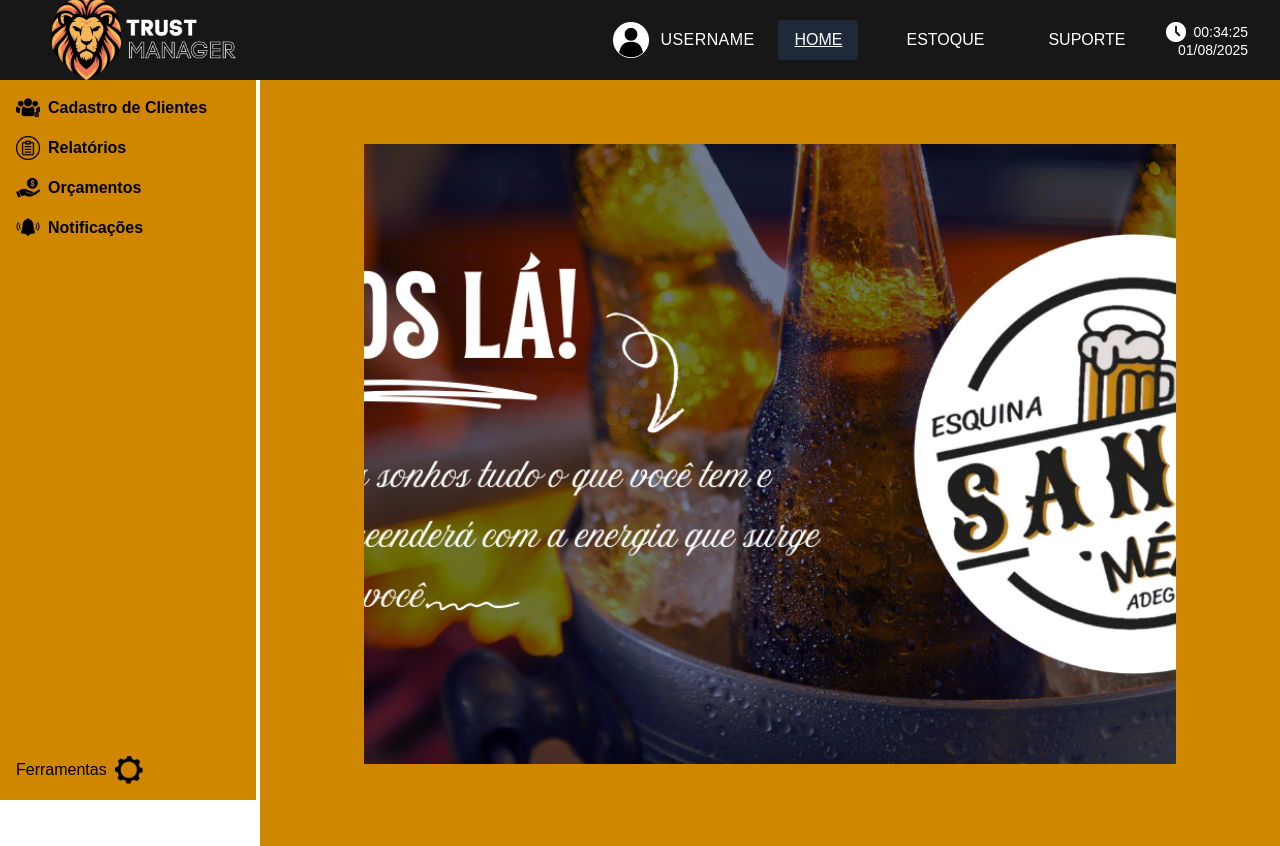
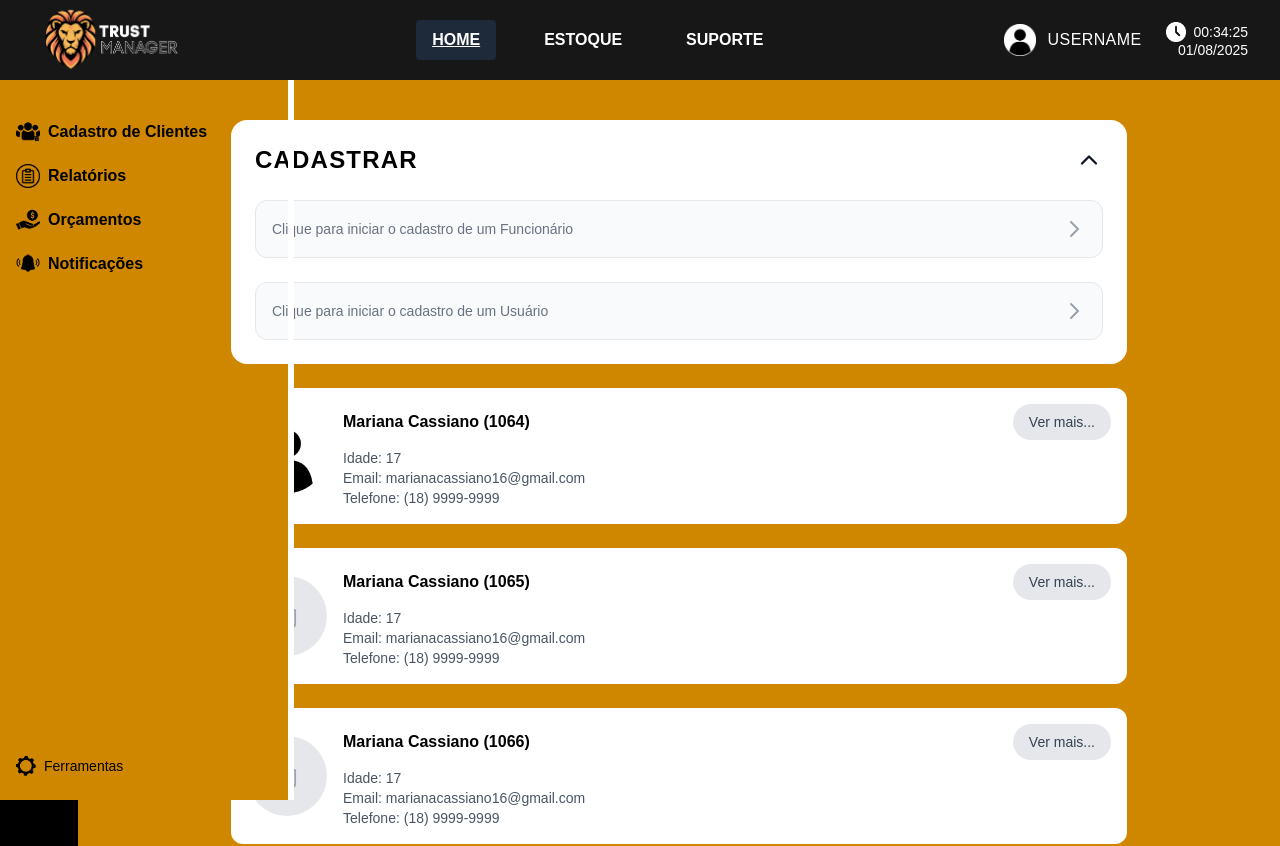
Before and after one commit to Uius/TCC-GP6, a Next.js app in the folder tccgp6/: page /teste in a window 1280 px wide. Shown: the top 846 px of the page. Built offline with nearby package versions, Linux system fonts and the light colour scheme.

Commit message:
Criação da Página Cadastro de clientes e Header Novo

```diff
--- a/tccgp6/src/app/notificacoes/page.tsx
+++ b/tccgp6/src/app/notificacoes/page.tsx
@@ -9,39 +9,40 @@ export default function NotificacoesPage() {
   return (
     <div className="min-h-screen flex flex-col text-white">
       {/* HEADER (fixo) */}
-      <header className="fixed top-0 left-0 right-0 z-30 bg-neutral-900 flex justify-between items-center h-20 px-6">
-        <img
-          src="/LOGOBRANCA.png"
-          alt="Logo"
-          className="h-22 w-40 absolute left-6"
-        />
-
-        <div className="flex items-center gap-3 relative z-10 ml-20 pl-[180]">
-          <img src="/ICONEPERFIL.png" alt="User Profile" className="w-8 h-8" />
-          <span className="uppercase text-sm tracking-wide">USERNAME</span>
+      <header className="bg-neutral-900 fixed top-0 left-0 w-full z-50 flex items-center justify-between h-20 px-8">
+        {/* Logo */}
+        <div className="flex items-center">
+          <img
+            src="/LOGOBRANCA.png"
+            alt="Logo"
+            className="h-20 w-40 object-contain"
+          />
         </div>
 
+        {/* Menu principal */}
+        <nav className="flex gap-8 text-base font-semibold">
+          <a href="#" className="text-white py-2 px-4 rounded-sm">HOME</a>
+          <a href="/estoque" className="text-white py-2 px-4">ESTOQUE</a>
+          <a href="/suporte" className="text-white py-2 px-4">SUPORTE</a>
+        </nav>
+
+        {/* Usuário e hora */}
         <div className="flex items-center gap-6">
-          <nav className="flex gap-6 text-sm">
-            <a href="/" className="text-white py-2 px-4">
-              HOME
-            </a>
-            <a href="/estoque" className="text-white py-2 px-4">
-              ESTOQUE
-            </a>
-            <a href="/suporte" className="text-white py-2 px-4">
-              SUPORTE
-            </a>
-          </nav>
-          <div className="text-right text-xs leading-4">
-            <div className="flex items-center">
-              <img src="/ICONETEMPO.png" alt="Time" className="w-4 h-4 mr-2" />
-              <div>{time}</div>
+          <div className="flex items-center gap-3">
+            <img src="/ICONEPERFIL.png" alt="User Profile" className="w-8 h-8" />
+            <span className="uppercase text-base tracking-wide">USERNAME</span>
+          </div>
+
+          <div className="text-right text-sm leading-4">
+            <div className="flex items-center justify-end">
+              <img src="/ICONETEMPO.png" alt="Time" className="w-5 h-5 mr-2" />
+              <span>{time}</span>
             </div>
-            <div>{date}</div>
+            <span>{date}</span>
           </div>
         </div>
       </header>
+
 
       {/* CONTEÚDO: wrapper responsivo (sidebar md+ + main flexível) */}
       <div className="flex flex-1 pt-20 min-h-0">
--- a/tccgp6/src/app/orcamentos/page.tsx
+++ b/tccgp6/src/app/orcamentos/page.tsx
@@ -9,43 +9,40 @@ export default function OrcamentosPage() {
   return (
     <div className="min-h-screen flex flex-col text-white bg-neutral-900">
       {/* HEADER */}
-      <header className="bg-neutral-900 fixed top-0 left-0 w-full z-50 flex items-center h-20 px-4 sm:px-6 lg:px-8">
-        {/* Logo: tamanho responsivo, maior em lg/xl */}
+      <header className="bg-neutral-900 fixed top-0 left-0 w-full z-50 flex items-center justify-between h-20 px-8">
+        {/* Logo */}
         <div className="flex items-center">
           <img
             src="/LOGOBRANCA.png"
             alt="Logo"
-            className="h-10 sm:h-20 w-28 sm:w-40 object-contain lg:h-24 lg:w-48 xl:h-28 xl:w-56"
+            className="h-20 w-40 object-contain"
           />
         </div>
 
-        {/* espaço entre logo e resto */}
-        <div className="flex-1" />
+        {/* Menu principal */}
+        <nav className="flex gap-8 text-base font-semibold">
+          <a href="#" className="text-white py-2 px-4 rounded-sm">HOME</a>
+          <a href="/estoque" className="text-white py-2 px-4">ESTOQUE</a>
+          <a href="/suporte" className="text-white py-2 px-4">SUPORTE</a>
+        </nav>
 
-        {/* BOTÃO HAMBURGER MOBILE */}
-
-        {/* USER + Menu + Data/Hora */}
+        {/* Usuário e hora */}
         <div className="flex items-center gap-6">
           <div className="flex items-center gap-3">
-            <img src="/ICONEPERFIL.png" alt="User Profile" className="w-8 h-8 lg:w-9 lg:h-9" />
-            <span className="uppercase text-sm tracking-wide lg:text-base">USERNAME</span>
+            <img src="/ICONEPERFIL.png" alt="User Profile" className="w-8 h-8" />
+            <span className="uppercase text-base tracking-wide">USERNAME</span>
           </div>
 
-          <nav className="hidden sm:flex gap-6 text-sm lg:gap-8 lg:text-base">
-            <a href="/teste" className="text-white bg-gray-800 py-2 px-4 underline rounded-sm">HOME</a>
-            <a href="/estoque" className="text-white py-2 px-4">ESTOQUE</a>
-            <a href="/suporte" className="text-white py-2 px-4">SUPORTE</a>
-          </nav>
-
-          <div className="text-right text-xs leading-4 lg:text-sm">
-            <div className="flex items-center">
-              <img src="/ICONETEMPO.png" alt="Time" className="w-4 h-4 mr-2 lg:w-5 lg:h-5" />
-              <div>{time}</div>
+          <div className="text-right text-sm leading-4">
+            <div className="flex items-center justify-end">
+              <img src="/ICONETEMPO.png" alt="Time" className="w-5 h-5 mr-2" />
+              <span>{time}</span>
             </div>
-            <div>{date}</div>
+            <span>{date}</span>
           </div>
         </div>
       </header>
+
 
       {/* CONTEÚDO - sidebar + main */}
       <div className="flex flex-1 pt-20 min-h-0">
--- a/tccgp6/src/app/relatorio/page.tsx
+++ b/tccgp6/src/app/relatorio/page.tsx
@@ -10,30 +10,36 @@ export default function RelatorioPage() {
     <div className="min-h-screen flex flex-col text-white">
 
       {/* HEADER (fixo) */}
-      <header className="fixed top-0 left-0 right-0 z-30 bg-neutral-900 flex justify-between items-center h-20 px-6">
+      <header className="bg-neutral-900 fixed top-0 left-0 w-full z-50 flex items-center justify-between h-20 px-8">
+        {/* Logo */}
+        <div className="flex items-center">
           <img
             src="/LOGOBRANCA.png"
             alt="Logo"
-          className="h-22 w-40 absolute left-6"
+            className="h-20 w-40 object-contain"
           />
-
-        <div className="flex items-center gap-3 relative z-10 ml-20 pl-[180]">
-          <img src="/ICONEPERFIL.png" alt="User Profile" className="w-8 h-8" />
-          <span className="uppercase text-sm tracking-wide">USERNAME</span>
         </div>
 
-        <div className="flex items-center gap-6">
-          <nav className="flex gap-6 text-sm">
-            <a href="/" className="text-white py-2 px-4">HOME</a>
+        {/* Menu principal */}
+        <nav className="flex gap-8 text-base font-semibold">
+          <a href="#" className="text-white py-2 px-4 rounded-sm">HOME</a>
           <a href="/estoque" className="text-white py-2 px-4">ESTOQUE</a>
           <a href="/suporte" className="text-white py-2 px-4">SUPORTE</a>
         </nav>
-          <div className="text-right text-xs leading-4">
-            <div className="flex items-center">
-              <img src="/ICONETEMPO.png" alt="Time" className="w-4 h-4 mr-2" />
-              <div>{time}</div>
+
+        {/* Usuário e hora */}
+        <div className="flex items-center gap-6">
+          <div className="flex items-center gap-3">
+            <img src="/ICONEPERFIL.png" alt="User Profile" className="w-8 h-8" />
+            <span className="uppercase text-base tracking-wide">USERNAME</span>
           </div>
-            <div>{date}</div>
+
+          <div className="text-right text-sm leading-4">
+            <div className="flex items-center justify-end">
+              <img src="/ICONETEMPO.png" alt="Time" className="w-5 h-5 mr-2" />
+              <span>{time}</span>
+            </div>
+            <span>{date}</span>
           </div>
         </div>
       </header>
--- a/tccgp6/src/app/suporte/page.tsx
+++ b/tccgp6/src/app/suporte/page.tsx
@@ -21,7 +21,7 @@ export default function HomePage() {
 
         {/* Menu principal */}
         <nav className="flex gap-8 text-base font-semibold">
-          <a href="#" className="text-white bg-gray-800 py-2 px-4 underline rounded-sm">HOME</a>
+          <a href="#" className="text-white py-2 px-4 rounded-sm">HOME</a>
           <a href="/estoque" className="text-white py-2 px-4">ESTOQUE</a>
           <a href="/suporte" className="text-white py-2 px-4">SUPORTE</a>
         </nav>
@@ -42,6 +42,7 @@ export default function HomePage() {
           </div>
         </div>
       </header>
+
 
       {/* CONTEÚDO GERAL */}
       <div className="flex flex-row w-full pt-20">
--- a/tccgp6/src/app/teste/page.tsx
+++ b/tccgp6/src/app/teste/page.tsx
@@ -1,197 +1,211 @@
-"use client"
+'use client'
 
 import React, { useState } from 'react'
 import { useClock } from '@/hooks/useClock'
 
-export function ResponsiveNav({ sidebar, open, setOpen }: { sidebar: React.ReactNode, open: boolean, setOpen: (v:boolean)=>void }) {
+export default function HomePage() {
+  const { time, date } = useClock()
+  const [openAccordion, setOpenAccordion] = useState<'usuario' | 'funcionario' | null>('usuario')
+
+  type User = {
+    id: number
+    name: string
+    age: number
+    email: string
+    phone: string
+    avatar?: string | null
+  }
+
+  const users: User[] = [
+    {
+      id: 1064,
+      name: 'Mariana Cassiano',
+      age: 17,
+      email: 'marianacassiano16@gmail.com',
+      phone: '(18) 9999-9999',
+      avatar: '/ICONEPERFIL.png' // imagem de exemplo; troque conforme disponível
+    },
+    {
+      id: 1065,
+      name: 'Mariana Cassiano',
+      age: 17,
+      email: 'marianacassiano16@gmail.com',
+      phone: '(18) 9999-9999',
+      avatar: null
+    },
+    {
+      id: 1066,
+      name: 'Mariana Cassiano',
+      age: 17,
+      email: 'marianacassiano16@gmail.com',
+      phone: '(18) 9999-9999',
+      avatar: null
+    }
+  ]
+
   return (
-    <>
-      {/* Sidebar visível em md+ */}
-      <div className="hidden md:block">
-        {sidebar}
+    <div className="min-h-screen flex flex-col bg-black text-white">
+      {/* HEADER */}
+      <header className="bg-neutral-900 fixed top-0 left-0 w-full z-50 flex items-center justify-between h-20 px-8">
+        {/* Logo */}
+        <div className="flex items-center">
+          <img
+            src="/LOGOBRANCA.png"
+            alt="Logo"
+            className="h-20 w-40 object-contain"
+          />
         </div>
 
-      {/* Bottom nav apenas em mobile */}
-      <div className="md:hidden">
-        <div className="fixed bottom-4 left-1/2 transform -translate-x-1/2 z-30 bg-yellow-500 rounded-full px-4 py-2 shadow-lg flex gap-4">
-          <a href="#" className="flex flex-col items-center text-black text-xs">
-            <img src="/ICONECADCLIENTE.png" alt="" className="w-6 h-6" />
-            <span>Clientes</span>
-          </a>
-          <a href="/notificacoes" className="flex flex-col items-center text-black text-xs">
-            <img src="/ICONENOTIFIC.png" alt="" className="w-6 h-6" />
-            <span>Notifs</span>
-          </a>
-          <a href="/ferramentas" className="flex flex-col items-center text-black text-xs">
-            <img src="/ICONECONFIG.png" alt="" className="w-6 h-6" />
-            <span>Ferram.</span>
-          </a>
+        {/* Menu principal */}
+        <nav className="flex gap-8 text-base font-semibold">
+          <a href="#" className="text-white bg-gray-800 py-2 px-4 underline rounded-sm">HOME</a>
+          <a href="/estoque" className="text-white py-2 px-4">ESTOQUE</a>
+          <a href="/suporte" className="text-white py-2 px-4">SUPORTE</a>
+        </nav>
+
+        {/* Usuário e hora */}
+        <div className="flex items-center gap-6">
+          <div className="flex items-center gap-3">
+            <img src="/ICONEPERFIL.png" alt="User Profile" className="w-8 h-8" />
+            <span className="uppercase text-base tracking-wide">USERNAME</span>
           </div>
 
-        {/* espaço para não cobrir conteúdo */}
-        <div className="h-20" />
+          <div className="text-right text-sm leading-4">
+            <div className="flex items-center justify-end">
+              <img src="/ICONETEMPO.png" alt="Time" className="w-5 h-5 mr-2" />
+              <span>{time}</span>
             </div>
-
-      {/* Mobile off-canvas sidebar + overlay */}
-      {open && (
-        <>
-          <div
-            className="fixed inset-0 z-40 bg-black/50 md:hidden"
-            onClick={() => setOpen(false)}
-            aria-hidden="true"
-          />
-          <div className="fixed inset-y-0 left-0 z-50 w-64 md:hidden transform transition-transform duration-300">
-            <div className="h-full">
-              <div className="flex items-center justify-end p-2">
-                <button
-                  onClick={() => setOpen(false)}
-                  aria-label="Fechar menu"
-                  className="p-2 rounded bg-yellow-500 text-black"
-                >
-                  ✕
-                </button>
-              </div>
-              {/* Renderiza o mesmo conteúdo da sidebar */}
-              <div className="h-[calc(100vh-56px)] overflow-auto">
-                {sidebar}
+            <span>{date}</span>
           </div>
         </div>
-          </div>
-        </>
-      )}
-    </>
-  )
-}
+      </header>
 
-export default function HomePage() {
-  const { time, date } = useClock()
-  const [mobileOpen, setMobileOpen] = useState(false)
-
-  const sidebar = (
-    // Ajustes: sidebar sticky a partir de md para não ficar sob o header fixo
-    <aside className="w-64 lg:w-56 xl:w-64 bg-yellow-600 flex flex-col justify-between p-4 h-screen md:sticky md:top-20 md:h-[calc(100vh-80px)] text-black">
-      <div>
-        <nav className="space-y-4 text-black font-semibold">
+      {/* CONTEÚDO GERAL */}
+      <div className="flex flex-row w-full pt-20">
+        {/* SIDEBAR */}
+        <aside className="w-72 bg-yellow-600 flex flex-col justify-between p-4 text-black h-[calc(100vh-5rem)] fixed top-20 left-0">
+          {/* Menu lateral */}
+          <nav className="space-y-5 font-semibold mt-6">
             <div className="flex items-center gap-2">
               <img src="/ICONECADCLIENTE.png" alt="" className="w-6 h-6" />
               <a href="#" className="block">Cadastro de Clientes</a>
             </div>
             <div className="flex items-center gap-2">
               <img src="/ICONERELATORIO.png" alt="" className="w-6 h-6" />
-            <a href="#" className="block">Relatórios</a>
+              <a href="/relatorio" className="block">Relatórios</a>
             </div>
             <div className="flex items-center gap-2">
               <img src="/ICONEORCAMENTO.png" alt="" className="w-6 h-6" />
-            <a href="#" className="block">Orçamentos</a>
+              <a href="/orcamentos" className="block">Orçamentos</a>
             </div>
             <div className="flex items-center gap-2">
               <img src="/ICONENOTIFIC.png" alt="" className="w-6 h-6" />
-            <a href="#" className="block">Notificações</a>
+              <a href="/notificacoes" className="block">Notificações</a>
             </div>
           </nav>
-      </div>
 
-      <div className="text-black flex items-center gap-2">
-        <span className="text-sm lg:text-base">Ferramentas</span>
-        <img src="/ICONECONFIG.png" alt="Ferramentas" className="h-6 w-6 lg:h-7 lg:w-7" />
+          {/* Rodapé da sidebar */}
+          <div className="flex items-center gap-2 mb-2">
+            <img src="/ICONECONFIG.png" alt="Ferramentas" className="h-5 w-5" />
+            <span className="text-sm font-medium">Ferramentas</span>
           </div>
         </aside>
-  )
 
-  return (
-    <div className="min-h-screen text-white">
+        {/* Divider vertical branco entre sidebar e main */}
+        <div
+          aria-hidden="true"
+          className="w-[6px] bg-white h-[calc(100vh-5rem)] fixed top-20 left-72 z-40"
+        />
 
-      {/* HEADER */}
-      <header className="bg-neutral-900 fixed top-0 left-0 w-full z-50 flex items-center h-20 px-4 sm:px-6 lg:px-8">
-        {/* Logo: tamanho responsivo, maior em lg/xl */}
-        <div className="flex items-center">
-          <img
-            src="/LOGOBRANCA.png"
-            alt="Logo"
-            className="h-10 sm:h-20 w-28 sm:w-40 object-contain lg:h-24 lg:w-48 xl:h-28 xl:w-56"
-          />
+        {/* CONTEÚDO PRINCIPAL */}
+        <main className="flex-1 ml-[calc(72px+6px)] p-8 pt-10 bg-yellow-600 min-h-[calc(100vh-5rem)]">
+          <div className="max-w-4xl mx-auto space-y-6">
+            {/* Accordion: Cadastrar novo usuario */}
+            <div className="bg-white rounded-2xl p-6 relative">
+              <button
+                onClick={() => setOpenAccordion(openAccordion === 'usuario' ? null : 'usuario')}
+                className="w-full flex items-center justify-between gap-4"
+                aria-expanded={openAccordion === 'usuario'}
+              >
+                <div className="text-2xl font-extrabold tracking-wider text-black uppercase">
+                  Cadastrar
                 </div>
+                <div className={`transform transition-transform ${openAccordion === 'usuario' ? 'rotate-180' : 'rotate-0'}`}>
+                  <svg width="28" height="28" viewBox="0 0 24 24" fill="none" xmlns="http://www.w3.org/2000/svg">
+                    <path d="M6 9l6 6 6-6" stroke="#111827" strokeWidth="2" strokeLinecap="round" strokeLinejoin="round"/>
+                  </svg>
+                </div>
+              </button>
 
-        {/* espaço entre logo e resto */}
-        <div className="flex-1" />
+              {openAccordion === 'usuario' && (
+                <div className="mt-6">
+                  <button
+                    type="button"
+                    className="w-full bg-gray-50 border border-gray-200 rounded-xl p-4 text-left flex items-center justify-between hover:shadow-sm"
+                  >
 
-        {/* BOTÃO HAMBURGER MOBILE */}
-        <div className="flex items-center gap-3 md:hidden">
+                    <div>
+                      <p className="text-sm text-gray-500">Clique para iniciar o cadastro de um Funcionário</p>
+                    </div>
+                    {/* ícone discreto à direita (opcional) */}
+                    <svg className="w-6 h-6 text-gray-400" fill="none" viewBox="0 0 24 24" stroke="currentColor" aria-hidden="true">
+                      <path strokeLinecap="round" strokeLinejoin="round" strokeWidth={2} d="M9 5l7 7-7 7" />
+                    </svg>
+                  </button>
+                  <br></br>
                   <button
-            onClick={() => setMobileOpen(true)}
-            aria-label="Abrir menu"
-            className="p-2 rounded bg-gray-800 text-white"
+                    type="button"
+                    className="w-full bg-gray-50 border border-gray-200 rounded-xl p-4 text-left flex items-center justify-between hover:shadow-sm"
                   >
-            <svg className="w-5 h-5" fill="none" stroke="currentColor" viewBox="0 0 24 24" >
-              <path strokeLinecap="round" strokeLinejoin="round" strokeWidth={2} d="M4 6h16M4 12h16M4 18h16" />
+
+                    <div>
+                      <p className="text-sm text-gray-500">Clique para iniciar o cadastro de um Usuário</p>
+                    </div>
+                    {/* ícone discreto à direita (opcional) */}
+                    <svg className="w-6 h-6 text-gray-400" fill="none" viewBox="0 0 24 24" stroke="currentColor" aria-hidden="true">
+                      <path strokeLinecap="round" strokeLinejoin="round" strokeWidth={2} d="M9 5l7 7-7 7" />
                     </svg>
                   </button>
                 </div>
+              )}
 
-        {/* USER + Menu + Data/Hora */}
-        <div className="flex items-center gap-6">
-          <div className="flex items-center gap-3">
-            <img src="/ICONEPERFIL.png" alt="User Profile" className="w-8 h-8 lg:w-9 lg:h-9" />
-            <span className="uppercase text-sm tracking-wide lg:text-base">USERNAME</span>
             </div>
 
-          <nav className="hidden sm:flex gap-6 text-sm lg:gap-8 lg:text-base">
-            <a href="#" className="text-white bg-gray-800 py-2 px-4 underline rounded-sm">HOME</a>
-            <a href="/estoque" className="text-white py-2 px-4">ESTOQUE</a>
-            <a href="/suporte" className="text-white py-2 px-4">SUPORTE</a>
-          </nav>
+            {/* Lista de cards de usuários */}
+            <div className="space-y-6">
+              {users.map((u) => (
+                <div key={u.id} className="bg-white rounded-xl p-4 flex items-center gap-4">
+                  <div className="w-20 h-20 flex-shrink-0">
+                    {u.avatar ? (
+                      <img src={u.avatar} alt={u.name} className="w-20 h-20 rounded-full object-cover border" />
+                    ) : (
+                      <div className="w-20 h-20 rounded-full bg-gray-200 flex items-center justify-center text-gray-400">
+                        {/* ícone de câmera simplificado */}
+                        <svg width="28" height="28" viewBox="0 0 24 24" fill="none" xmlns="http://www.w3.org/2000/svg">
+                          <path d="M3 7h3l2-3h6l2 3h3v12a2 2 0 0 1-2 2H5a2 2 0 0 1-2-2V7z" stroke="#9CA3AF" strokeWidth="1.5" strokeLinecap="round" strokeLinejoin="round"/>
+                          <circle cx="12" cy="13" r="3" stroke="#9CA3AF" strokeWidth="1.5"/>
+                        </svg>
+                      </div>
+                    )}
+                  </div>
 
-          <div className="text-right text-xs leading-4 lg:text-sm">
-            <div className="flex items-center">
-              <img src="/ICONETEMPO.png" alt="Time" className="w-4 h-4 mr-2 lg:w-5 lg:h-5" />
-              <div>{time}</div>
+                  <div className="flex-1">
+                    <div className="flex items-center justify-between">
+                      <h3 className="text-black font-semibold"> {u.name} ({u.id})</h3>
+                      <button className="bg-gray-200 text-gray-700 px-4 py-2 rounded-full text-sm">Ver mais...</button>
                     </div>
-            <div>{date}</div>
+                    <div className="mt-2 text-sm text-gray-600">
+                      <div>Idade: {u.age}</div>
+                      <div>Email: {u.email}</div>
+                      <div>Telefone: {u.phone}</div>
                     </div>
                   </div>
-      </header>
-
-      {/* Conteúdo abaixo do header */}
-      <div className="w-full flex">
-        {/* Sidebar responsiva (md+) e off-canvas mobile */}
-        <ResponsiveNav sidebar={sidebar} open={mobileOpen} setOpen={setMobileOpen} />
-
-        {/* Divisor vertical (apenas desktop) - mais estreito */}
-        <div className="hidden lg:block w-1 bg-white/100" />
-
-        {/* Main: compensamos o header fixo com pt; container usa toda largura disponível */}
-        <main className="flex-1 bg-yellow-600 p-8 pt-24 lg:pt-28 min-h-screen text-base lg:text-lg">
-          <div className="w-full px-6 lg:px-10">
-            {/* conteúdo exemplo */}
-            <section className="p-8 mb-8">
-              <div className="flex flex-col md:flex-row items-start justify-start gap-6 lg:items-start">
-                <img
-                  src="/HOMEVAMOSLA.png"
-                  alt="Logo Empresa"
-                  className="w-full h-auto object-cover md:h-[420px] lg:h-[540px] xl:h-[620px]"
-                />
                 </div>
-            </section>
-
-            <section className="p-6">
-              <div className="flex flex-col md:flex-row items-start justify-start gap-6">
-                <img
-                  src="/TUTORIAL.png"
-                  alt="Tutorial"
-                  className="w-full h-auto md:h-[180px] lg:h-[240px]"
-                />
+              ))}
             </div>
-              <div className="mt-6">
-                <iframe
-                  className="aspect-video w-full"
-                  src="https://www.youtube.com/embed/DYl2STTuX-Q"
-                  allow="accelerometer; autoplay; clipboard-write; encrypted-media; gyroscope; picture-in-picture"
-                  allowFullScreen
-                ></iframe>
-              </div>
-            </section>
           </div>
         </main>
+
       </div>
     </div>
   )
```
Also changed, not shown: tccgp6/src/app/cadastrocliente/page.tsx (added). Lines whose indentation alone changed are shown as unchanged.
